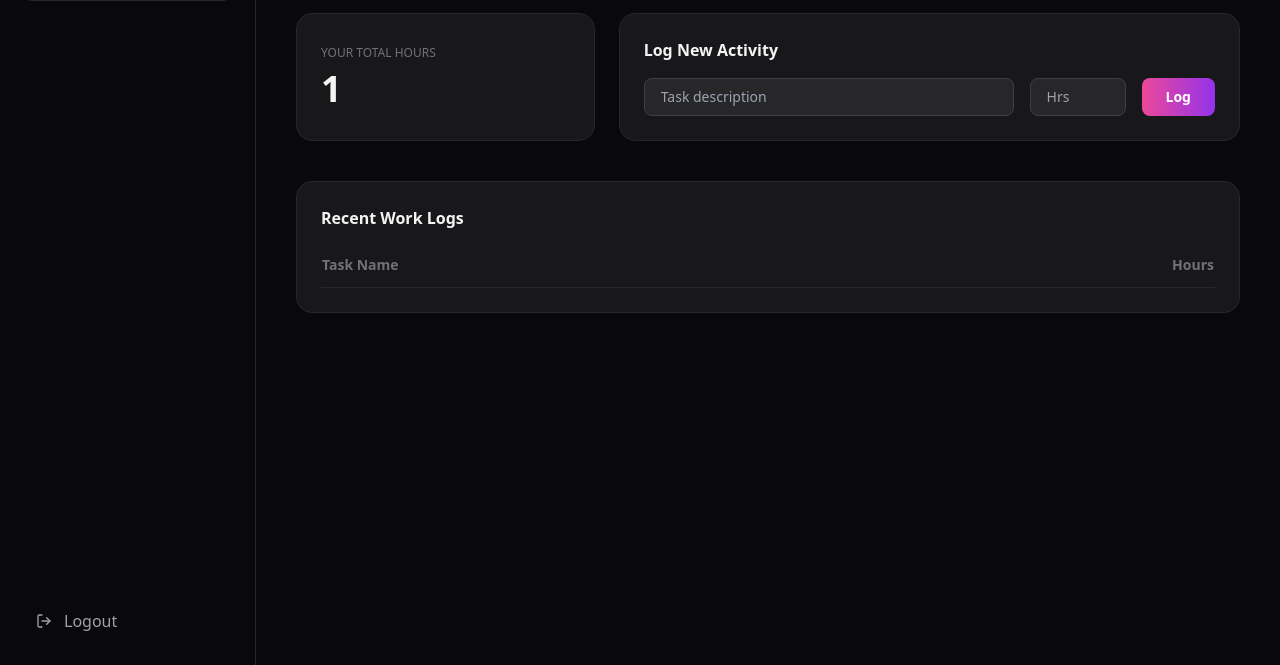
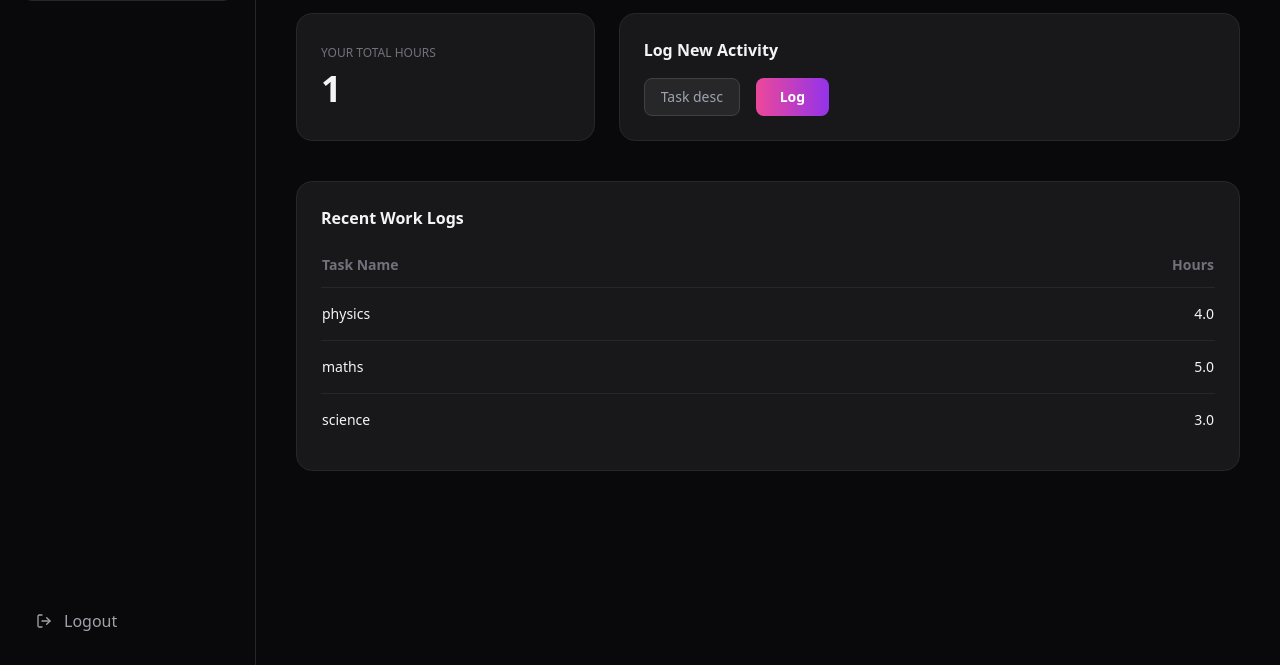
Before and after one commit to yashverma886622-dot/fair-tracker, a Flask app: template templates/student_dashboard.html in a window 1280 px wide. Shown: the part 135-800 px from the top of the page. Run offline with Flask 3, Linux system fonts and the light colour scheme; the template is opened without the code that fills it: values that come from a table or form of the project are taken from there, most other values are stand-ins (such as "Sample title", 1, 10 or a date in 2020); lists and menus that the app fills with data are empty; some libraries are stand-ins or nearby versions.

Commit message:
feat: ui tweak

```diff
--- a/templates/student_dashboard.html
+++ b/templates/student_dashboard.html
@@ -77,13 +77,6 @@
                     type="text"
                     name="task_name"
                     placeholder="Task description"
-                    required
-                    class="flex-1 bg-zinc-800 border border-zinc-700 rounded-lg px-4 py-2 text-sm focus:outline-none focus:ring-1 focus:ring-purple-500 transition"
-                >
-
-                <input
-                    type="number"
-                    step="0.1"
                     name="hours"
                     placeholder="Hrs"
                     required
@@ -111,6 +104,16 @@
                 </tr>
             </thead>
             <tbody class="divide-y divide-zinc-800">
+                {% for task in tasks %}
+                <tr class="hover:bg-zinc-800/40 transition">
+                    <td class="py-4 font-medium">{{ task.task_name }}</td>
+                    <td class="py-4 text-right">{{ task.hours }}</td>
+                </tr>
+                {% endfor %}
+            </tbody>
+        </table>
+        {% else %}
+            <p class="text-zinc-500">No tasks logged yet.</p>
         {% endif %}
     </div>
 
```
